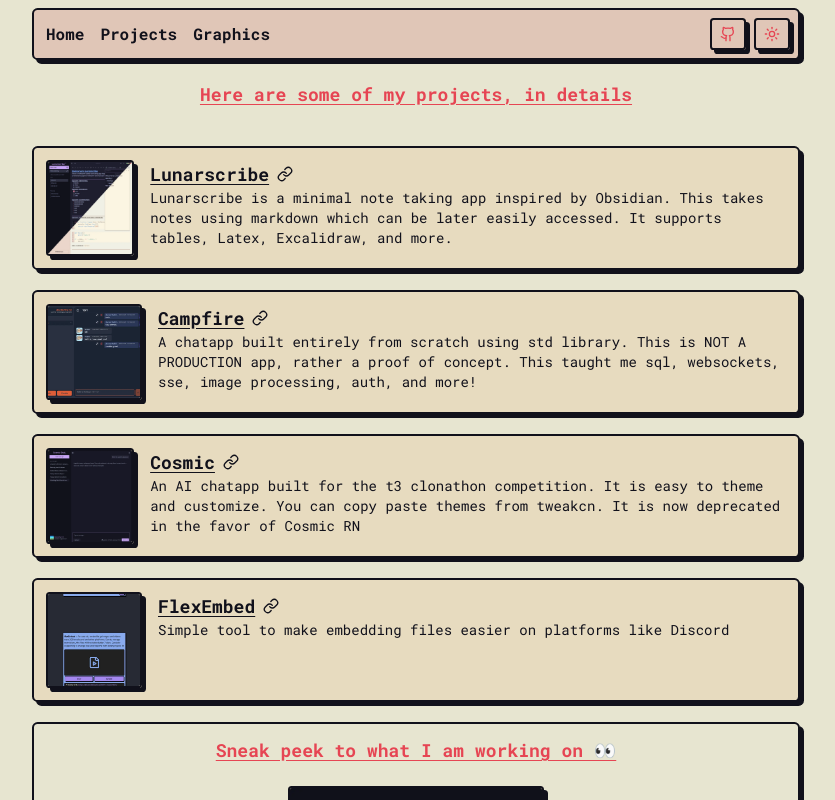
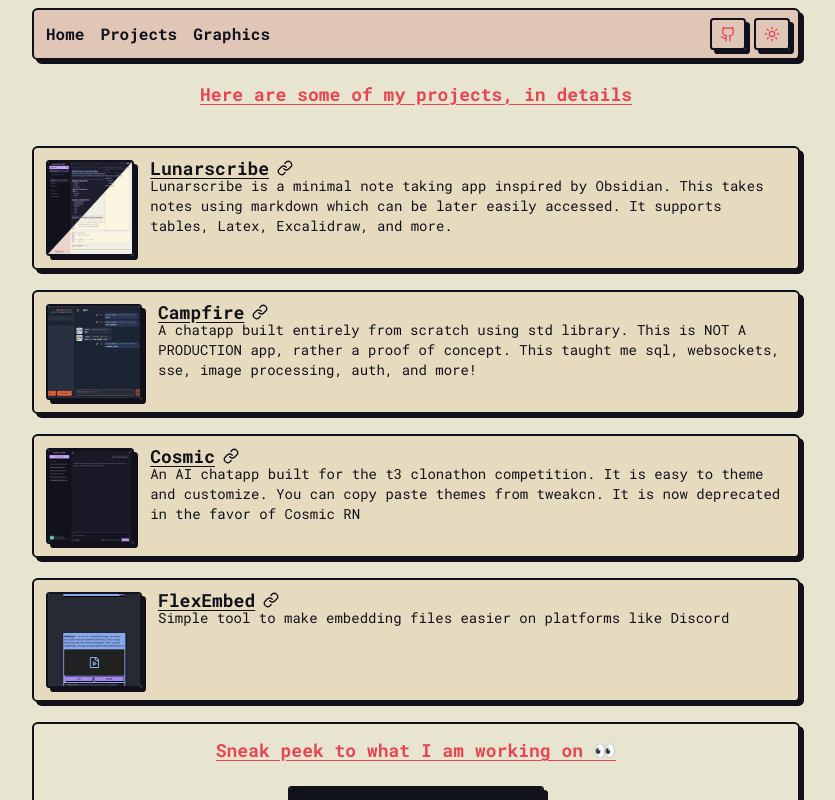
Before and after one commit to Doctorthe113/doctorthe113, an Astro site: page /projects in a window 1280 px wide. Shown: the top 800 px of the page, without its empty margins (224-1059 px from the left). Built offline with nearby package versions, Linux system fonts and the light colour scheme; Astro itself is replaced by a stand-in of ours.

Commit message:
changed leading on project's names

```diff
--- a/src/pages/projects.astro
+++ b/src/pages/projects.astro
@@ -29,7 +29,7 @@
                 <a
                     href="https://github.com/Doctorthe113/lunarscribe-public"
                     target="_blank"
-                    class="text-lg font-bold flex gap-2 items-center underline underline-offset-3"
+                    class="leading-0 text-lg font-bold flex gap-2 items-center underline underline-offset-3"
                     >Lunarscribe <Link className="size-4" /></a
                 >
                 <div class="text-sm">
@@ -52,7 +52,7 @@
                 <a
                     href="https://campfire.doctorthe113.com"
                     target="_blank"
-                    class="text-lg font-bold flex gap-2 items-center underline underline-offset-3"
+                    class="leading-0 text-lg font-bold flex gap-2 items-center underline underline-offset-3"
                     >Campfire <Link className="size-4" /></a
                 >
                 <div class="text-sm">
@@ -75,7 +75,7 @@
                 <a
                     href="https://cosmic.doctorthe113.com"
                     target="_blank"
-                    class="text-lg font-bold flex gap-2 items-center underline underline-offset-3"
+                    class="leading-0 text-lg font-bold flex gap-2 items-center underline underline-offset-3"
                     >Cosmic <Link className="size-4" /></a
                 >
                 <div class="text-sm">
@@ -97,7 +97,7 @@
                 <a
                     href="https://flexembed.doctorthe113.com"
                     target="_blank"
-                    class="text-lg font-bold flex gap-2 items-center underline underline-offset-3"
+                    class="leading-0 text-lg font-bold flex gap-2 items-center underline underline-offset-3"
                     >FlexEmbed <Link className="size-4" /></a
                 >
                 <div class="text-sm">
```
